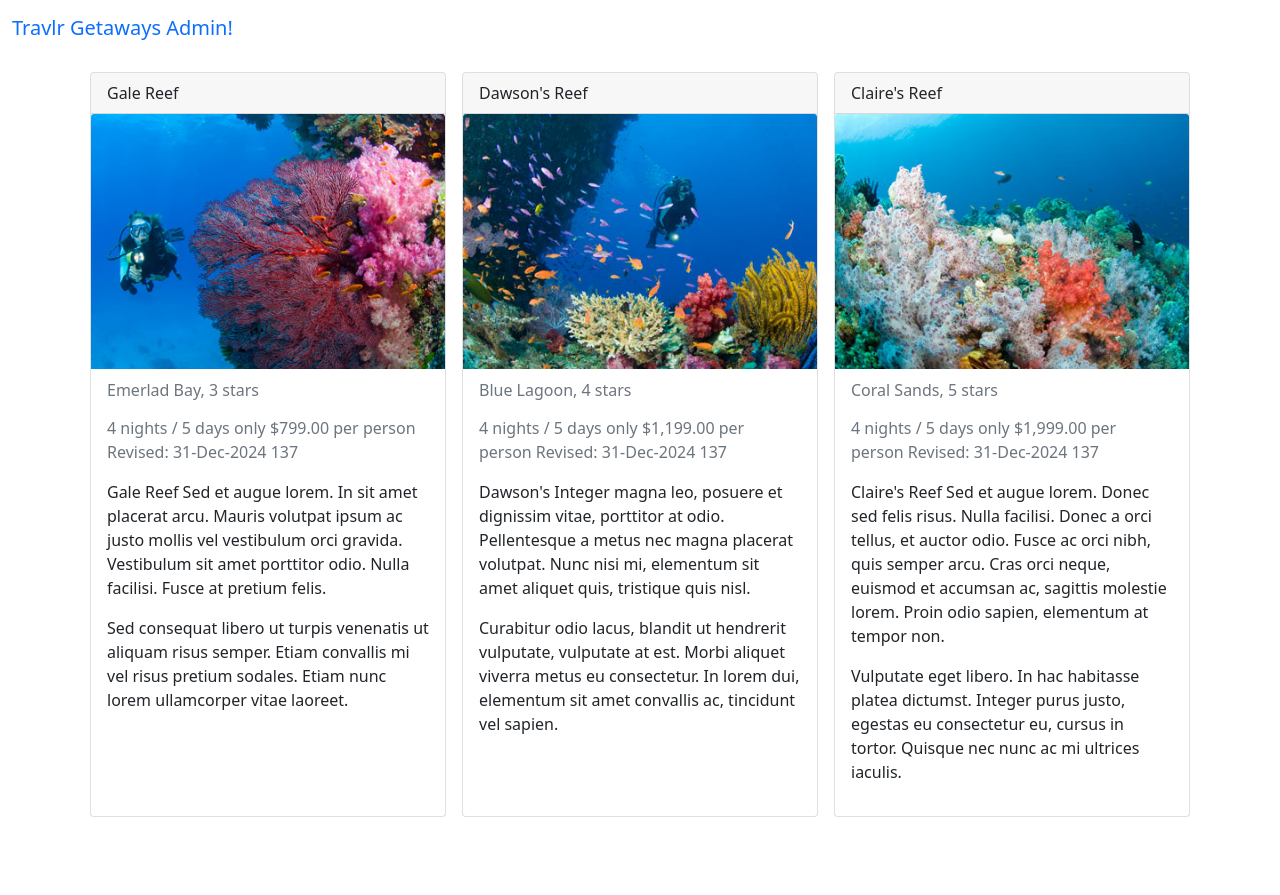
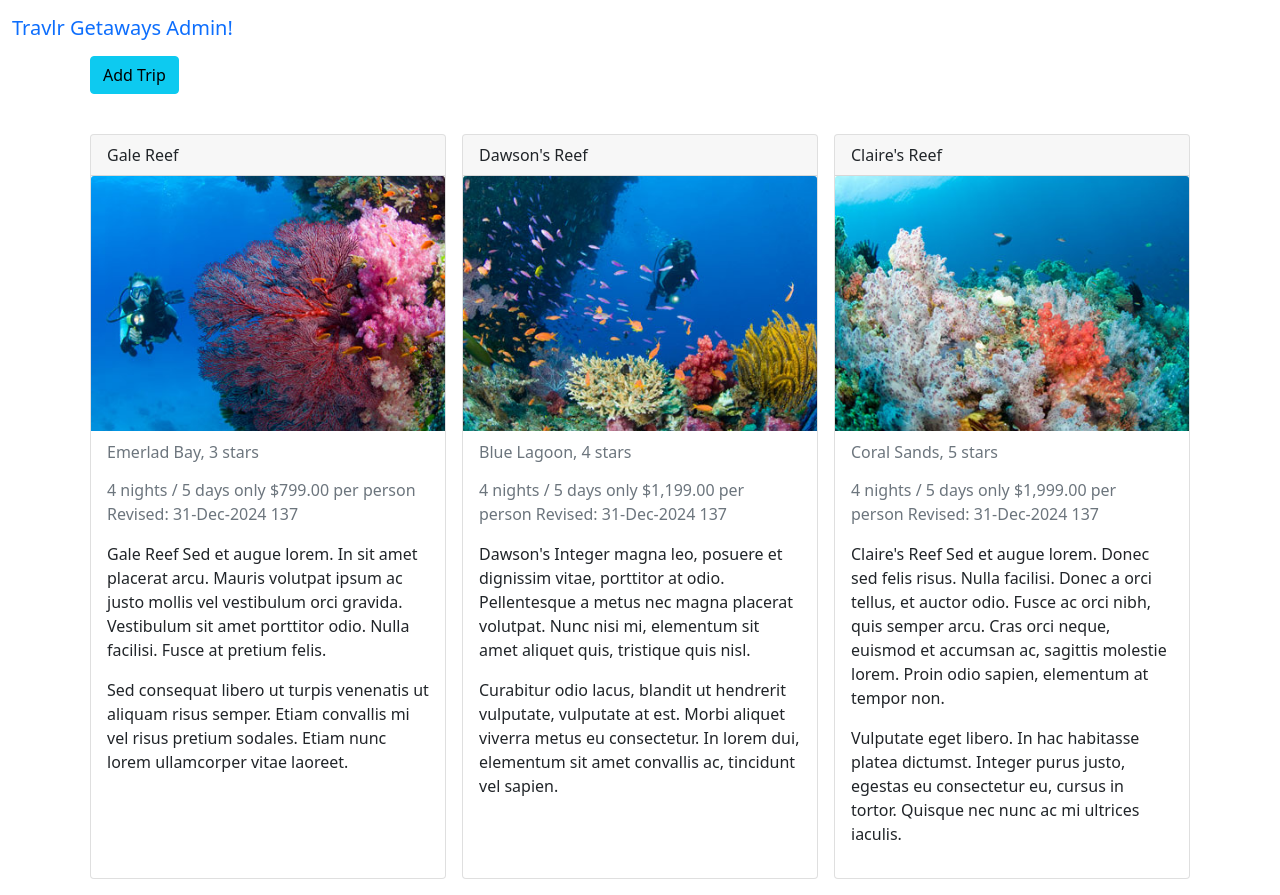
Before and after one commit to alan-j316/travlr, an Angular app in the folder app_admin/: page / in a window 1280 px wide. Before the commit the page ends 833 px from the top, so only its background shows below. Built offline with nearby package versions, Linux system fonts and the light colour scheme; no server answers.

Commit message:
feat: add basic trip add component

```diff
--- /dev/null
+++ b/app_admin/src/app/add-trip/add-trip.html
@@ -0,0 +1 @@
+<p>add-trip works!</p>
--- a/app_admin/src/app/trip-listing/trip-listing.html
+++ b/app_admin/src/app/trip-listing/trip-listing.html
@@ -1,3 +1,6 @@
+<div class="ps-2 pb-4">
+    <button (click)="addTrip()" class="btn btn-info">Add Trip</button>
+</div>
 <div class="row mx-auto">
   <!-- https://stackoverflow.com/questions/78129406/the-ngfor-directive-was-used-in-the-template-but-neither-the-ngfor-directi -->
   @for (trip of trips; track trip.code) {
--- a/app_admin/src/app/trip-listing/trip-listing.ts
+++ b/app_admin/src/app/trip-listing/trip-listing.ts
@@ -1,5 +1,6 @@
 import { CommonModule } from '@angular/common';
 import { Component, inject, OnInit } from '@angular/core';
+import { Router } from "@angular/router";
 import { trips } from '../data/trips';
 
 import { TripData } from '../services/trip-data';
@@ -14,7 +15,7 @@ import { TripCard } from '../trip-card/trip-card';
 export class TripListing implements OnInit {
   trips: Array<any> = trips;
   message: string = '';
-  constructor(private tripDataService: TripData = inject(TripData)) {}
+  constructor(private tripDataService: TripData = inject(TripData), private router: Router) {}
 
   private getStuff(): void {
     this.tripDataService.getTrips().subscribe({
@@ -37,4 +38,8 @@ export class TripListing implements OnInit {
     console.log('ngOnInit');
     this.getStuff();
   }
+
+  public addTrip(): void {
+    this.router.navigate(['add-trip'])
+  }
 }
```
Also changed, not shown: app_admin/src/app/add-trip/add-trip.ts (added, +9 -0 lines), app_admin/src/app/add-trip/add-trip.css (added), 1 other file (tests, documents, lock files or other folders).
